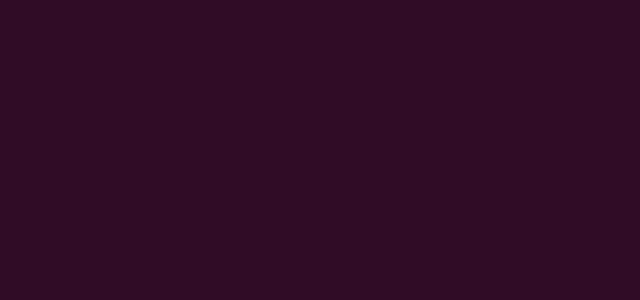
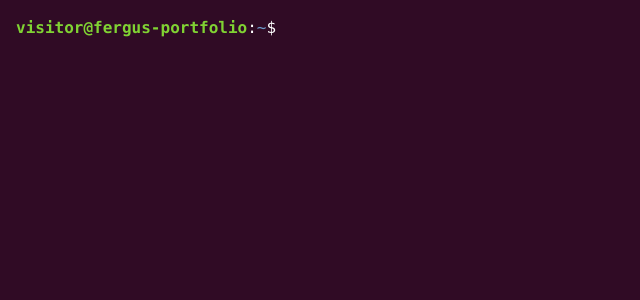
Before and after one commit to Fergus-Lai/portfolio-frontend, a React (Vite) app: page / in a window 1280 px wide. Shown: the top 300 px of the page, without its empty margins (0-640 px from the left). Built offline with nearby package versions, Linux system fonts and the light colour scheme.

Commit message:
Add Command Line Input

```diff
--- a/src/App.tsx
+++ b/src/App.tsx
@@ -1,6 +1,10 @@
+import CommandLine from "./component/commandline";
+
 function App() {
   return (
-    <main className="flex min-h-screen min-w-screen h-full w-full bg-terminal-purple"></main>
+    <main className="flex min-h-screen min-w-screen h-full w-full bg-terminal-purple">
+      <CommandLine />
+    </main>
   );
 }
 
--- /dev/null
+++ b/src/component/CommandLine.tsx
@@ -0,0 +1,11 @@
+export default function CommandLine() {
+  return (
+    <div className="flex flex-row p-4 font-mono">
+      <p className="font-bold text-terminal-green">visitor@fergus-portfolio</p>
+      <p className="text-white">:</p>
+      <p className="text-terminal-blue">~</p>
+      <p className="text-white pr-2">$</p>
+      <input className="focus:outline-0 text-white h-6" />
+    </div>
+  );
+}
```
